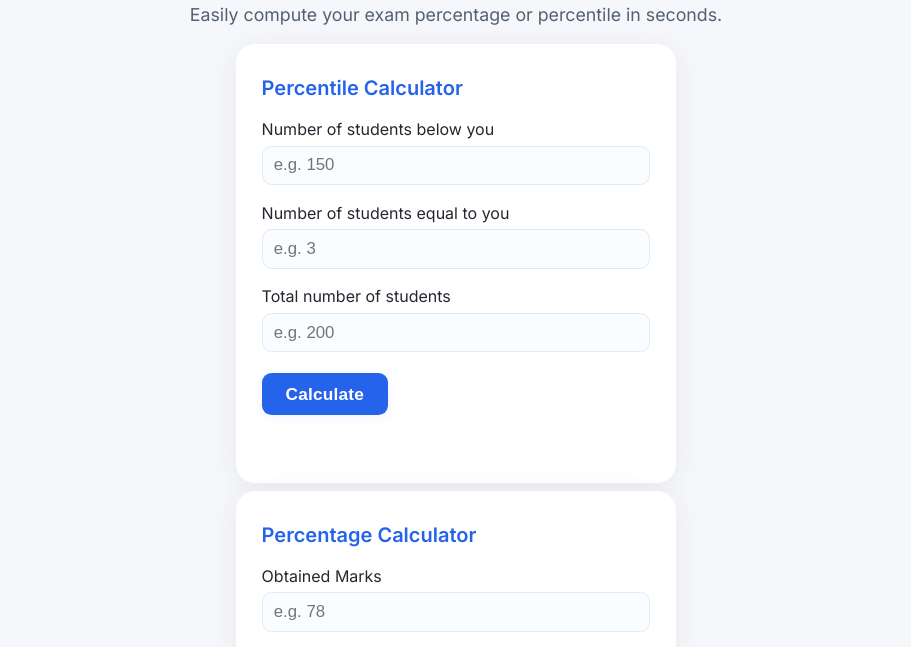
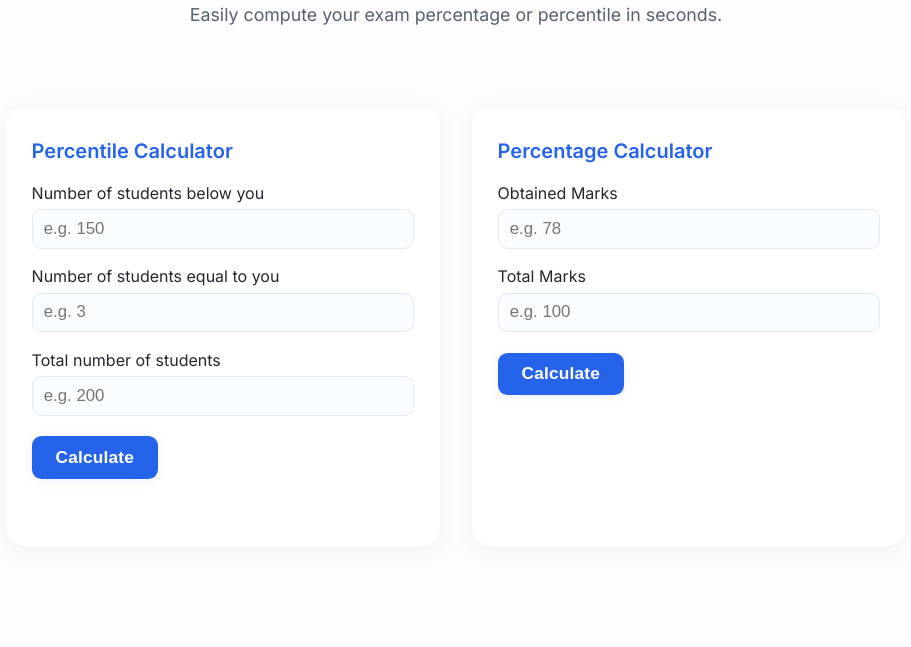
Before and after one commit to Mrprofuture/PERCENTILEandPERCENTAGEcalCULATOR, a plain HTML site: page index.html in a window 1280 px wide. Shown: the part 109-756 px from the top of the page, without its empty margins (184-1095 px from the left). Drawn offline with Linux system fonts and the light colour scheme.

Commit message:
Update styles.css

```diff
--- a/styles.css
+++ b/styles.css
@@ -15,10 +15,32 @@
 html, body {
   margin: 0;
   padding: 0;
-  background: var(--main-bg);
+  min-height: 100vh;
   font-family: var(--font-main);
   color: var(--text-main);
-  min-height: 100vh;
+}
+
+body {
+  background: var(--main-bg);
+  /* Background overlay with image */
+  background-image: url('image1');
+  background-size: cover;
+  background-repeat: no-repeat;
+  background-position: center center;
+  position: relative;
+}
+
+/* Add a semi-transparent white overlay for readability */
+body::before {
+  content: "";
+  position: fixed;
+  z-index: 0;
+  left: 0;
+  top: 0;
+  right: 0;
+  bottom: 0;
+  background: rgba(255,255,255,0.82);
+  pointer-events: none;
 }
 
 .container {
@@ -26,11 +48,15 @@ html, body {
   display: flex;
   flex-direction: column;
   justify-content: space-between;
+  position: relative;
+  z-index: 1;
 }
 
 header {
   text-align: center;
   padding: 2.3rem 1.2rem 1.2rem 1.2rem;
+  z-index: 2;
+  position: relative;
 }
 
 header h1 {
@@ -48,11 +74,23 @@ header p {
 }
 
 main {
-  max-width: 440px;
+  width: 100%;
+  max-width: 900px;
   margin: 0 auto;
+  flex: 1;
   display: flex;
   flex-direction: column;
-  gap: 2.2rem;
+  justify-content: center;
+  z-index: 2;
+  position: relative;
+}
+
+.calculators-row {
+  display: flex;
+  flex-direction: row;
+  gap: 2rem;
+  justify-content: center;
+  align-items: stretch;
   width: 100%;
 }
 
@@ -62,7 +100,17 @@ main {
   box-shadow: var(--shadow);
   padding: 2rem 1.6rem 1.6rem 1.6rem;
   margin-bottom: 0.5rem;
+  min-width: 310px;
+  flex: 1 1 0;
+  display: flex;
+  flex-direction: column;
+  justify-content: flex-start;
+  z-index: 3;
+  position: relative;
 }
+
+#percentile-card { order: 1; }
+#percentage-card { order: 2; }
 
 .card h2 {
   color: var(--accent);
@@ -135,6 +183,8 @@ footer {
   font-size: 0.97rem;
   padding: 2.3rem 0 1.1rem 0;
   letter-spacing: 0.01em;
+  z-index: 2;
+  position: relative;
 }
 
 footer a {
@@ -144,6 +194,18 @@ footer a {
 }
 footer a:hover {
   color: var(--accent-hover);
+}
+
+@media (max-width: 900px) {
+  .calculators-row {
+    flex-direction: column;
+    gap: 2.2rem;
+    align-items: stretch;
+  }
+  .card {
+    min-width: 0;
+    width: 100%;
+  }
 }
 
 @media (max-width: 600px) {
```
